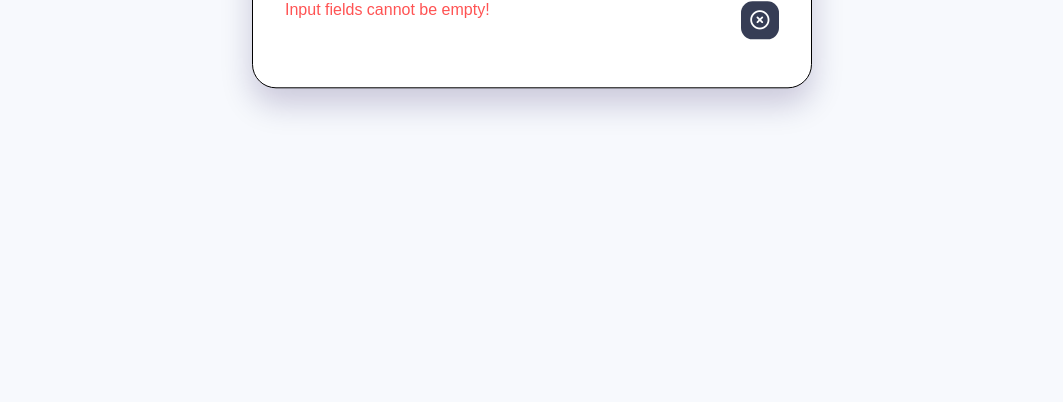
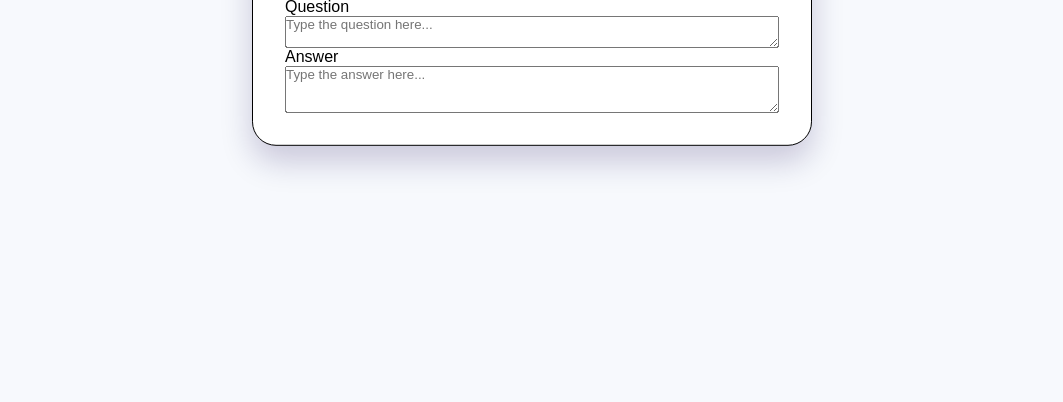
Before and after one commit to Miralem-Ba/Projekt_Quizkarten, a plain HTML site: page src/index.html in a window 1280 px wide. Shown: the part 398-800 px from the top of the page, without its empty margins (108-1171 px from the left). Drawn offline with Linux system fonts and the light colour scheme.

Commit message:
Question and answer text field Created and edited

```diff
--- a/src/index.html
+++ b/src/index.html
@@ -35,5 +35,10 @@
       <!--- Close Button ---->
       <i class="fa-regular fa-circle-xmark"></i>
     </div>
+
+    <label for="question"> Question </label>
+    <textarea class="input" id="question" placeholder="Type the question here..." rows="2"></textarea>
+    <label for="answer"> Answer </label>
+    <textarea class="input" id="answer" rows="3" placeholder="Type the answer here..."></textarea>
   </div>
   </body>
```
